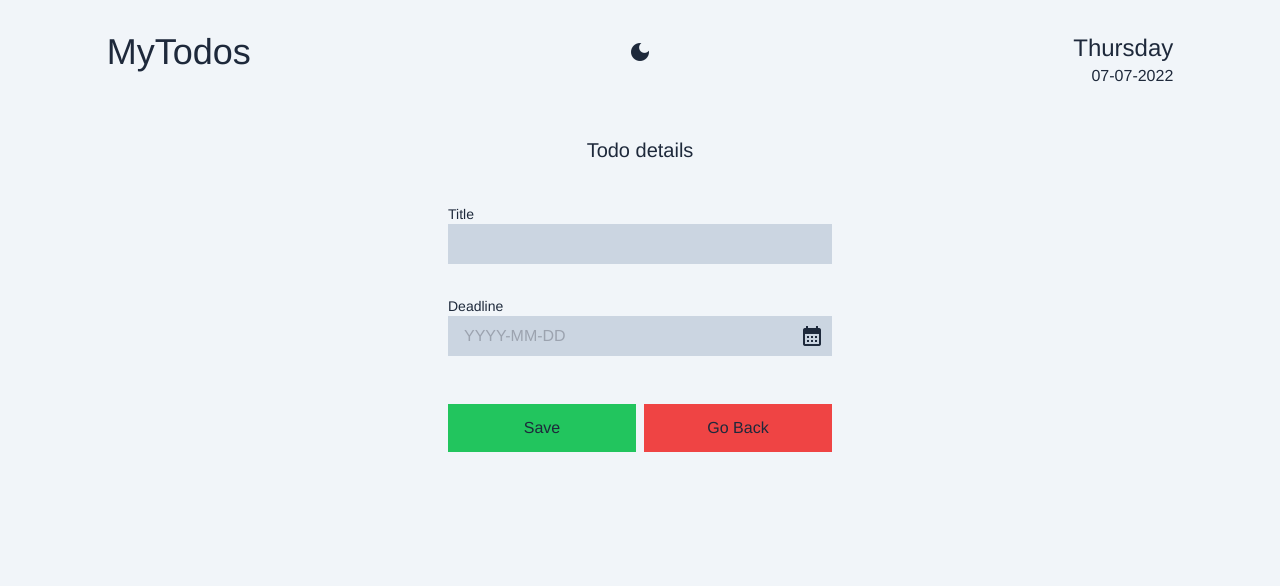
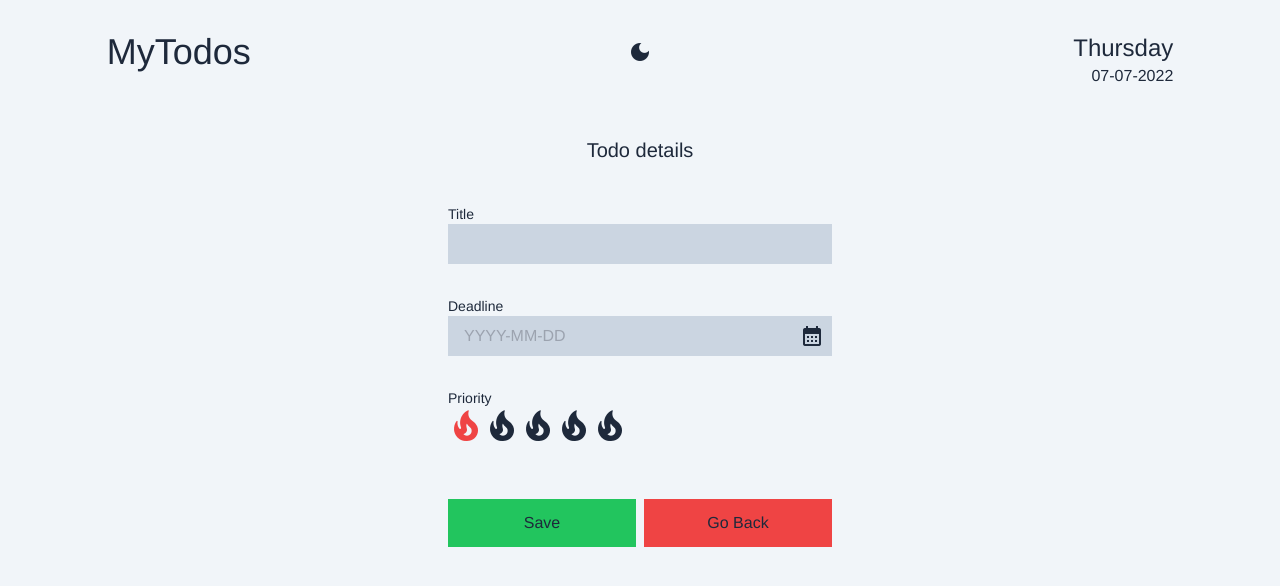
Before and after one commit to tpietka/todo-vue, a Vue app: page /add-todo in a window 1280 px wide. Shown: the top 586 px of the page. Built offline with nearby package versions, Linux system fonts and the light colour scheme.

Commit message:
Add todo priority field

```diff
--- a/src/components/DatePicker.vue
+++ b/src/components/DatePicker.vue
@@ -92,14 +92,6 @@ const monthIndentation = computed(() => {
   grid-template-rows: repeat(7, 40px);
   align-items: center;
 }
-.navigation-icon,
-.date,
-.days-of-week {
-  -webkit-user-select: none;
-  -moz-user-select: none;
-  -ms-user-select: none;
-  user-select: none;
-}
 .backdrop {
   z-index: 30;
   width: 100vw;
--- a/src/components/Todo.vue
+++ b/src/components/Todo.vue
@@ -9,14 +9,27 @@ defineProps<{
 </script>
 
 <template>
-  <div class="flex justify-between gap-2 items-center">
-    <div :class="[todo.done ? 'opacity-60' : 'opacity-100', 'font-bold text-xl']">
-      <div class="leading-tight text-base">{{ todo.title }}</div>
-      <div>
+  <div class="flex-col justify-between gap-2 items-center">
+    <div class="leading-tight text-lg">{{ todo.title }}</div>
+    <div
+      :class="[
+        todo.done ? 'opacity-60' : 'opacity-100',
+        'font-bold flex items-end justify-between text-xl',
+      ]"
+    >
+      <div class="flex-col items-center mt-2">
         <todo-date v-if="!todo.done" :done="todo.done" :date="todo.deadline"></todo-date>
         <todo-date v-else :done="todo.done" :date="todo.completed"></todo-date>
+        <div class="flex mt-1 items-center">
+          <span
+            v-for="n in todo.priority"
+            class="text-red-500 material-icons lg-14 cursor-pointer priority"
+          >
+            local_fire_department
+          </span>
+        </div>
       </div>
+      <todo-buttons :id="todo.id" :done="todo.done"></todo-buttons>
     </div>
-    <todo-buttons :id="todo.id" :done="todo.done"></todo-buttons>
   </div>
 </template>
--- a/src/components/TodoButtons.vue
+++ b/src/components/TodoButtons.vue
@@ -15,7 +15,7 @@ const editTodo = () => {
 </script>
 
 <template>
-  <div class="flex items-center h-10 gap-2">
+  <div class="flex items-center gap-2">
     <span v-if="!done" class="material-icons cursor-pointer lg-24" @click="markDone(id)"
       >done</span
     >
--- a/src/components/TodoDate.vue
+++ b/src/components/TodoDate.vue
@@ -18,10 +18,10 @@ const isDeadlineToday = computed(() => {
   <span
     :class="[
       isDeadlineToday && !done ? 'text-red-500' : 'dark:text-slate-100 text-slate-800',
-      'flex text-xs items-center gap-1 date-container mt-2',
+      'flex text-xs items-center gap-1 date-container',
     ]"
   >
+    <span class="material-icons lg-14"> {{ done ? 'task_alt' : 'schedule' }} </span>
     <span class="date"> {{ formatDateToDDMMYYYY(date) }}</span>
-    <span class="material-icons lg-14"> {{ done ? 'task_alt' : 'schedule' }} </span>
   </span>
 </template>
--- a/src/index.css
+++ b/src/index.css
@@ -14,6 +14,16 @@ html.dark {
   border:dashed rgb(60 60 60) 5px;
   margin: -15px;
   padding: 10px;
+}
+
+.navigation-icon,
+.date,
+.days-of-week,
+.priority {
+  -webkit-user-select: none;
+  -moz-user-select: none;
+  -ms-user-select: none;
+  user-select: none;
 }
 
 .selected-date {
--- a/src/models/todo.ts
+++ b/src/models/todo.ts
@@ -3,6 +3,8 @@ export interface Todo {
     created: string;
     title: string;
     deadline: string;
+    tags: string[];
+    priority: number;
     completed: string;
     done: boolean;
 }
--- a/src/views/Form.vue
+++ b/src/views/Form.vue
@@ -17,6 +17,7 @@ let form = ref({} as Todo);
 let showDatePicker = ref(false);
 
 onBeforeMount(() => {
+  form.value.priority = 1;
   if (props.id) {
     form.value = getTodo(Number(props.id));
   }
@@ -67,6 +68,19 @@ const goBack = () => {
         >
       </span>
     </div>
+    <div class="w-full lg:px-0 px-8 pb-8 lg:w-96 lg:mx-auto">
+      <input-label label="Priority"></input-label>
+      <span
+        @click="form.priority = n"
+        v-for="n in 5"
+        :class="[
+          n <= form.priority ? 'text-red-500' : '',
+          'material-icons lg-36 cursor-pointer priority',
+        ]"
+      >
+        local_fire_department
+      </span>
+    </div>
     <div
       class="fixed lg:relative lg:mt-4 lg:w-96 lg:mx-auto lg:gap-2 flex justify-center bottom-0 w-full"
     >
```
